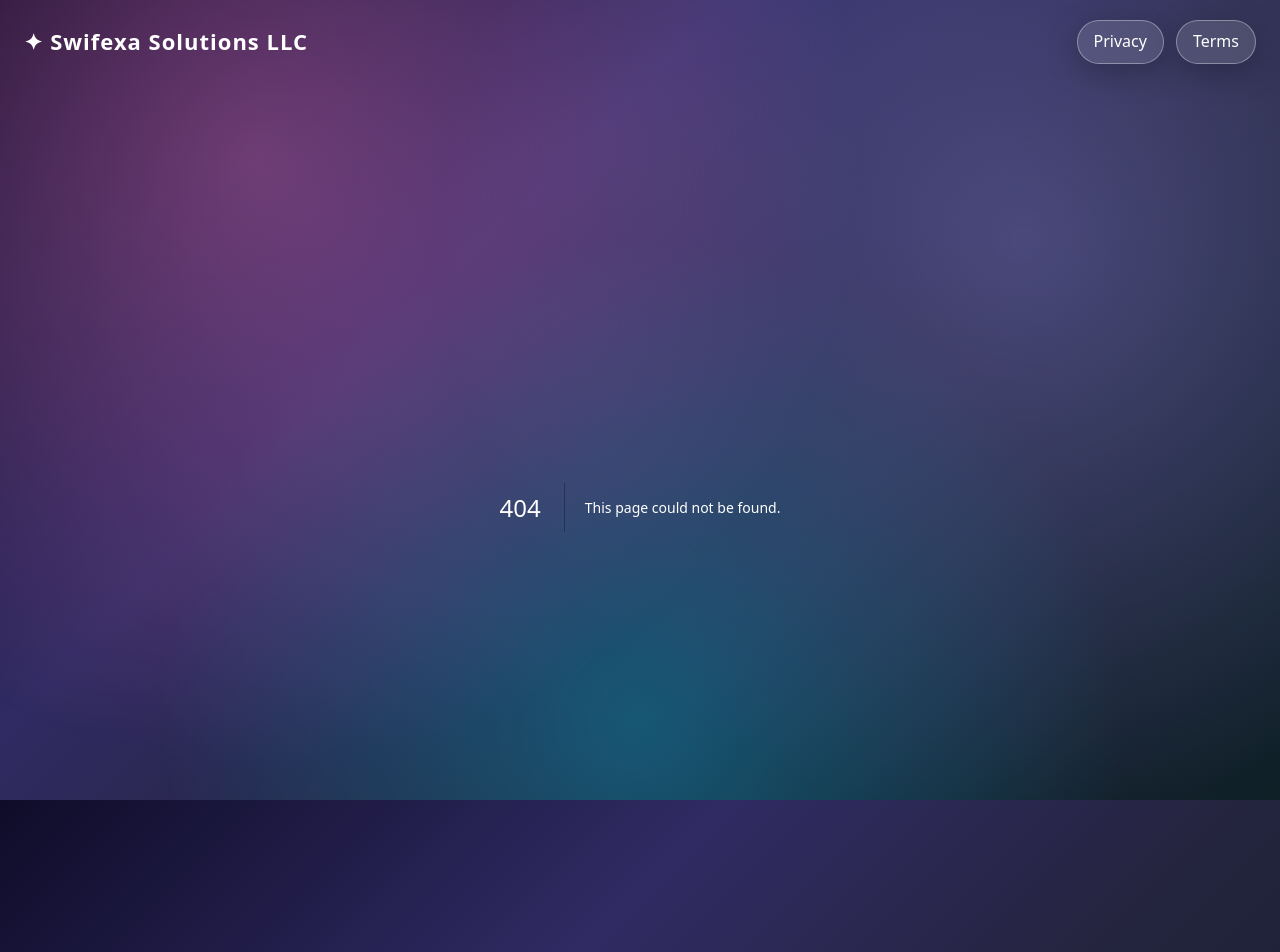
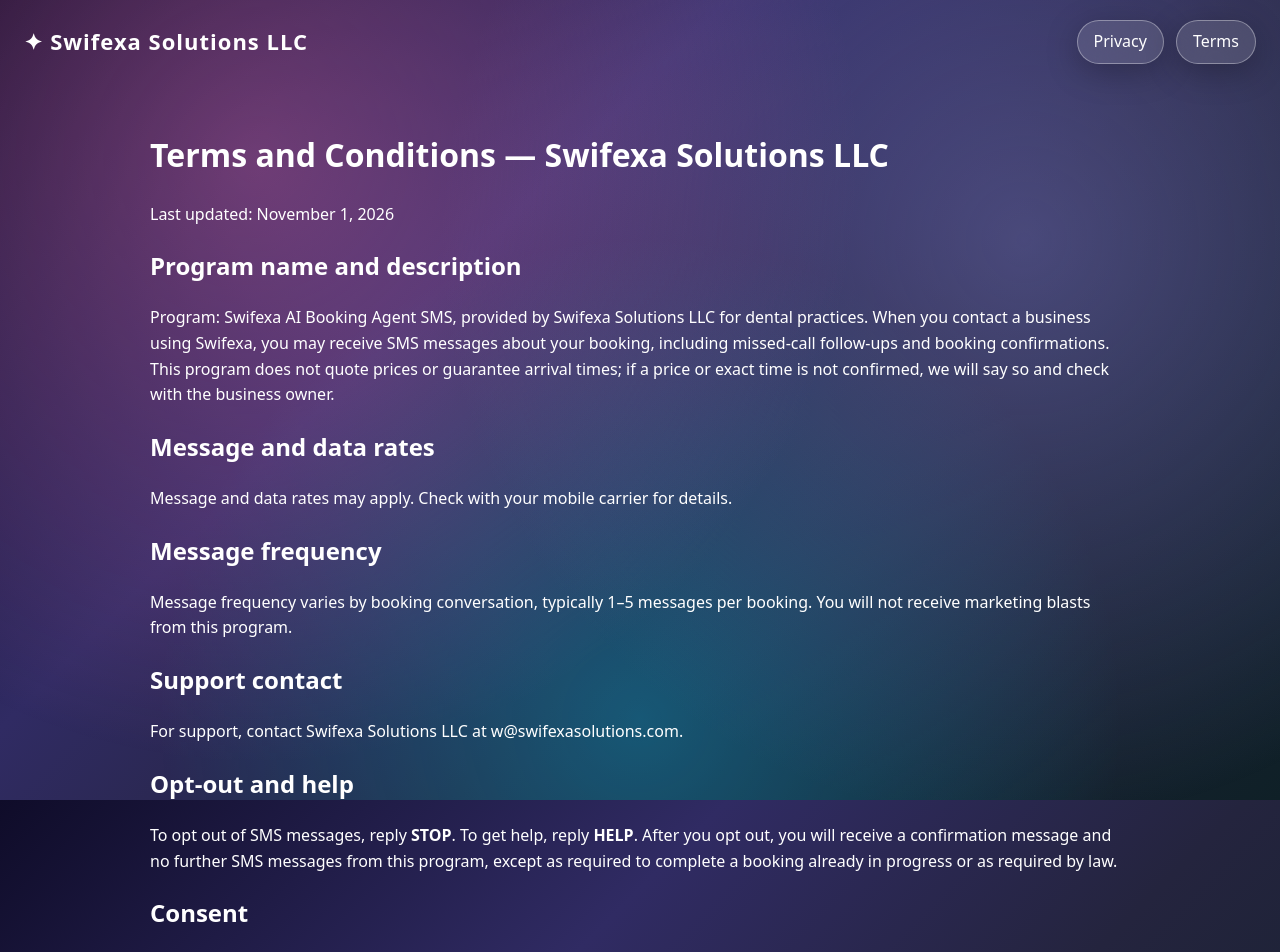
Before and after one commit to swifexa/swifexa, a Next.js app: page /terms in a window 1280 px wide. Before the commit this address had no page. Shown: the top 952 px of the page. Built offline with nearby package versions, Linux system fonts and the light colour scheme.

Commit message:
Add files via upload

```diff
--- /dev/null
+++ b/app/terms/page.js
@@ -0,0 +1,21 @@
+export const metadata = { title: 'Terms and Conditions — Swifexa Solutions LLC' };
+export default function Terms() {
+  return (
+    <>
+      <h1>Terms and Conditions — Swifexa Solutions LLC</h1>
+      <p>Last updated: November 1, 2026</p>
+      <h2>Program name and description</h2>
+      <p>Program: Swifexa AI Booking Agent SMS, provided by Swifexa Solutions LLC for dental practices. When you contact a business using Swifexa, you may receive SMS messages about your booking, including missed-call follow-ups and booking confirmations. This program does not quote prices or guarantee arrival times; if a price or exact time is not confirmed, we will say so and check with the business owner.</p>
+      <h2>Message and data rates</h2>
+      <p>Message and data rates may apply. Check with your mobile carrier for details.</p>
+      <h2>Message frequency</h2>
+      <p>Message frequency varies by booking conversation, typically 1–5 messages per booking. You will not receive marketing blasts from this program.</p>
+      <h2>Support contact</h2>
+      <p>For support, contact Swifexa Solutions LLC at w@swifexasolutions.com.</p>
+      <h2>Opt-out and help</h2>
+      <p>To opt out of SMS messages, reply <strong>STOP</strong>. To get help, reply <strong>HELP</strong>. After you opt out, you will receive a confirmation message and no further SMS messages from this program, except as required to complete a booking already in progress or as required by law.</p>
+      <h2>Consent</h2>
+      <p>By contacting a business using Swifexa by phone or text, you consent to receive SMS messages related to that booking as described above. You may opt out at any time by replying <strong>STOP</strong>.</p>
+    </>
+  );
+}
```
